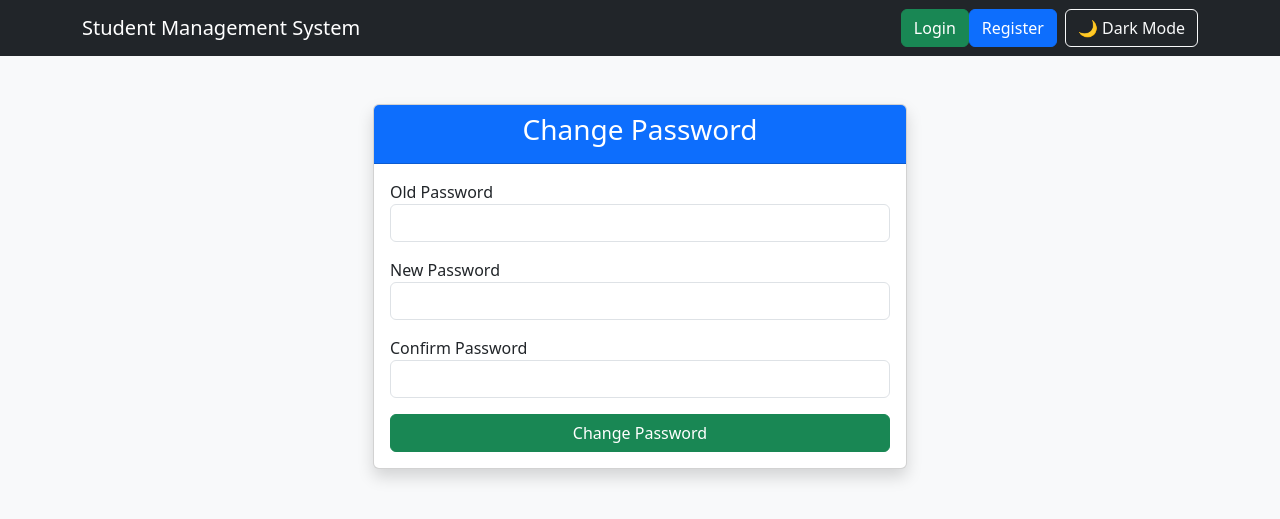
After one commit to Kunal-StArK/SMS_django, a Django app: page /change_password in a window 1280 px wide. The commit adds this page. Shown: the top 519 px of the page. Run offline with Django 5.2, Linux system fonts and the light colour scheme.

Commit message:
chnage password added

```diff
--- /dev/null
+++ b/students/templates/accounts/change_password.html
@@ -0,0 +1,50 @@
+{% extends 'base.html' %}
+
+{% block content %}
+
+
+
+<body class="bg-light">
+    <div class="container mt-5">
+        <div class="row justify-content-center">
+            <div class="col-md-6">
+                <div class="card shadow">
+                    <div class="card-header bg-primary text-white text-center">
+                        <h3>Change Password</h3>
+                    </div>
+                    <div class="card-body">
+                        {% if messages %}
+                        {% for message in messages %}
+                        <div class="alert alert-info">
+                            {{ message }}
+                        </div>
+                        {% endfor %}
+                        {% endif %}
+
+                        <form method="POST">
+                            {% csrf_token %}
+                            <div class="mb-3">
+                                <label>Old Password</label>
+                                <input type="password" class="form-control" name="old_password">
+                            </div>
+                            <div class="mb-3">
+                                <label>New Password</label>
+                                <input type="password" class="form-control" name="new_password">
+                            </div>
+                            <div class="mb-3">
+                                <label>Confirm Password</label>
+                                <input type="password" class="form-control" name="confirm_password">
+                            </div>
+                            <button class="btn btn-success w-100">
+                                Change Password
+                            </button>
+                        </form>
+                    </div>
+                </div>
+            </div>
+        </div>
+    </div>
+</body>
+
+
+{% endblock %}
--- a/students/urls.py
+++ b/students/urls.py
@@ -12,4 +12,5 @@ urlpatterns = [
     path('logout/', views.logout_view, name='logout'),
     path('profile',views.profile,name='profile'),
     path('edit_profile',views.edit_profile,name='edit_profile'),
+    path('change_password',views.change_password, name='change_password'),
 ]
--- a/students/views.py
+++ b/students/views.py
@@ -5,6 +5,9 @@ from django.contrib.auth.decorators import login_required
 from .models import Student
 from django.contrib.auth.forms import UserCreationForm
 from django.core.paginator import Paginator
+from django.contrib.auth import update_session_auth_hash
+from django.contrib import messages
+from django.contrib.auth.models import User
 
 
 # ------------------------
@@ -121,3 +124,26 @@ def edit_profile(request):
         user.save()
         return redirect("profile")
     return render(request,'accounts/edit_profile.html')
+
+
+def change_password(request):
+    if request.method =="POST":
+        old_password = request.POST.get('old_password')
+        new_password = request.POST.get('new_password')
+        confirm_password = request.POST.get('confirm_password')
+
+        user = request.user
+
+        if not user.check_password(old_password):
+            messages.error(request,'Old password is Incorrect')
+        elif new_password != confirm_password:
+            messages.error(request,'Password do not Match')
+
+        else:
+            user.set_password(new_password)
+            user.save()
+
+            update_session_auth_hash(request, user)
+            messages.success(request,"Password changed Successfully")
+            return redirect ('profile')
+    return render(request,'accounts/change_password.html')
```
Also changed, not shown: students/templates/accounts/profile.html (+8 -0 lines), db.sqlite3.
